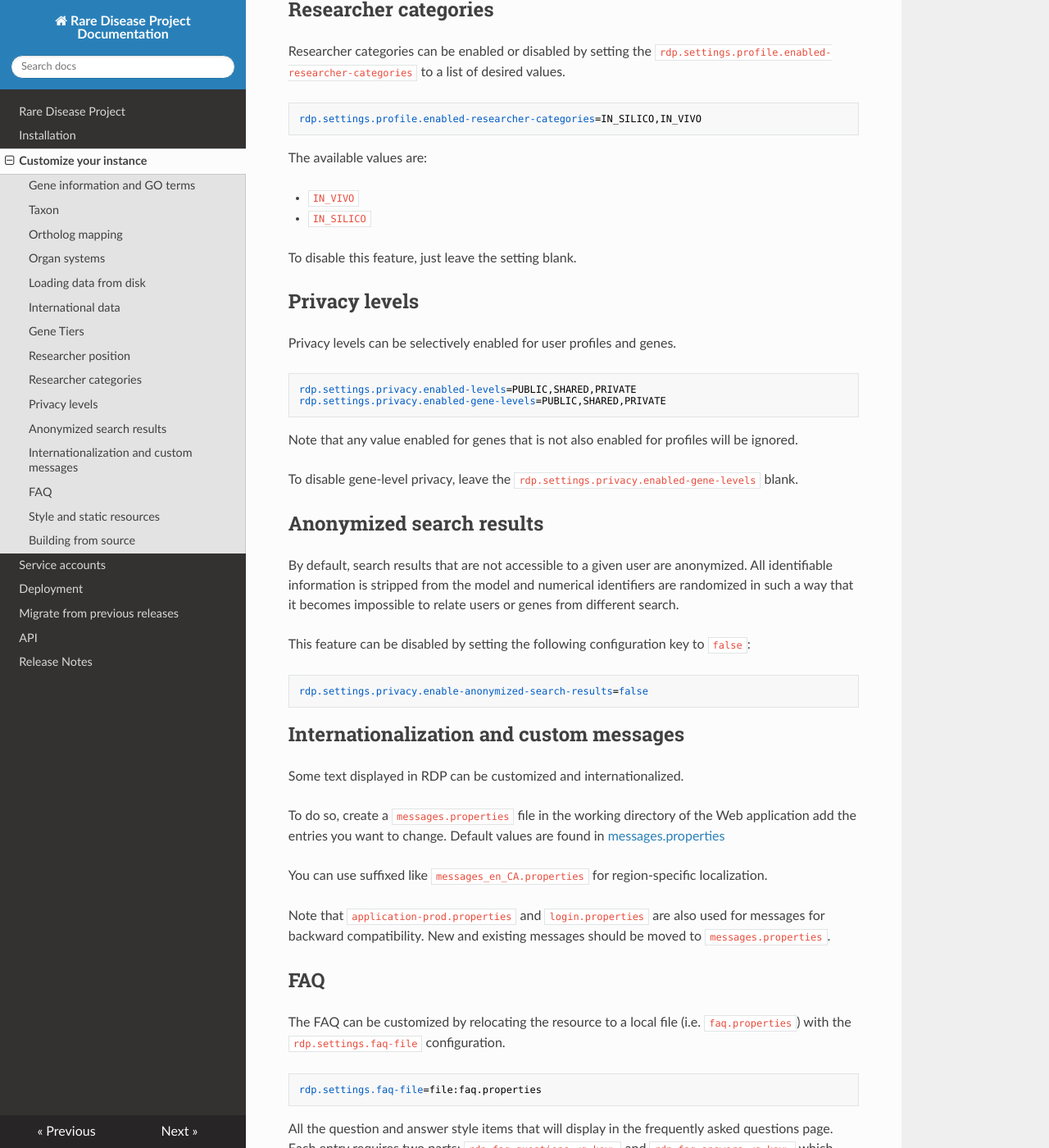
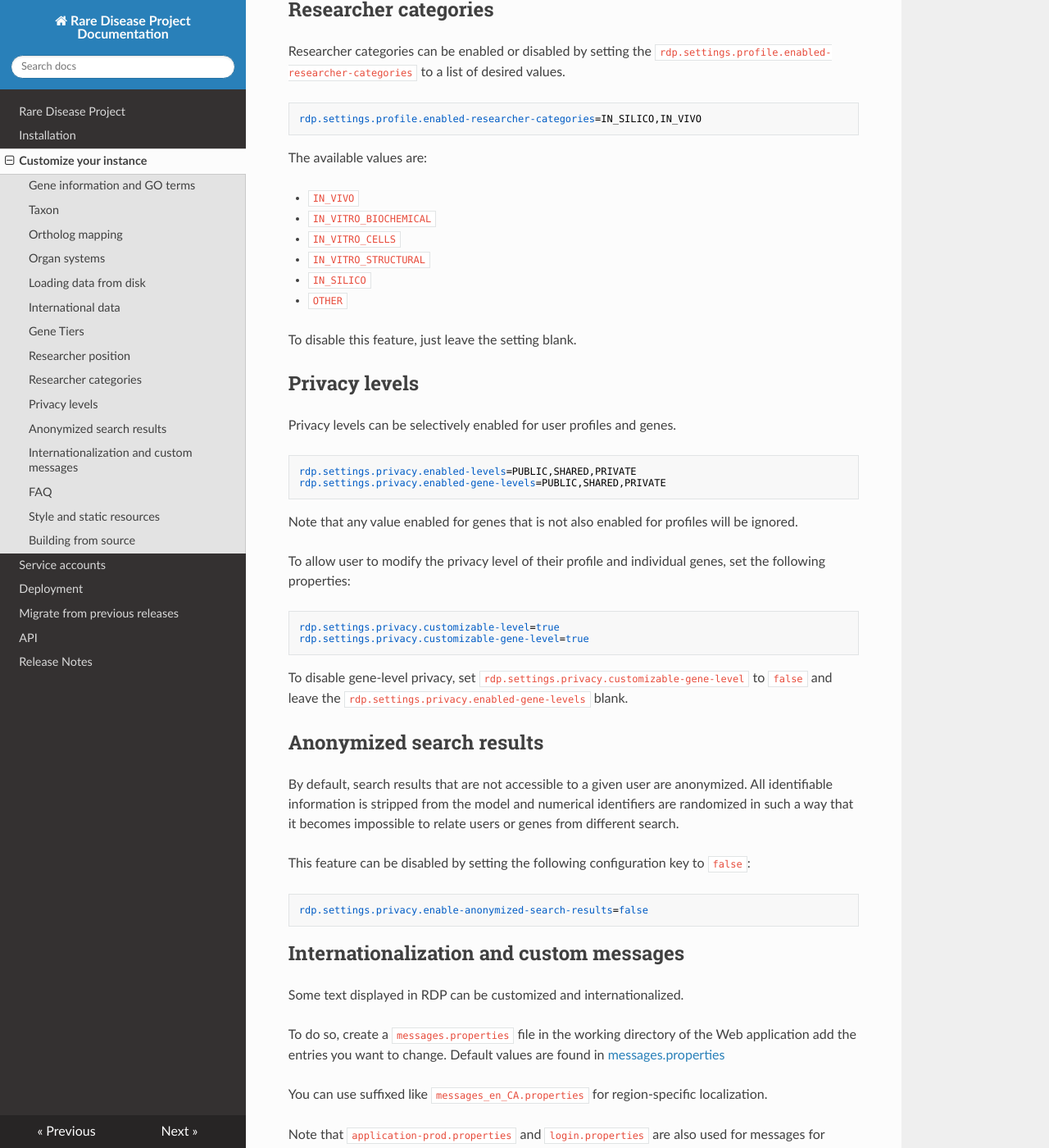
Before and after one commit to PavlidisLab/rdp, an MkDocs documentation site: the page built from docs/customization.md, in a window 1280 px wide and 1400 px high, scrolled down 4391 px. Shown: the whole window at 82% size. Built offline with MkDocs 1.6.1, drawn with Linux system fonts in a browser that asks for light colours; nearby versions of some CDN libraries.

Commit message:
docs: Add all researcher categories and describe customization of privacy levels

````diff
--- a/docs/customization.md
+++ b/docs/customization.md
@@ -213,7 +213,11 @@ rdp.settings.profile.enabled-researcher-categories=IN_SILICO,IN_VIVO
 The available values are:
 
  - `IN_VIVO`
+ - `IN_VITRO_BIOCHEMICAL`
+ - `IN_VITRO_CELLS`
+ - `IN_VITRO_STRUCTURAL`
  - `IN_SILICO`
+ - `OTHER`
 
 To disable this feature, just leave the setting blank.
 
@@ -229,7 +233,16 @@ rdp.settings.privacy.enabled-gene-levels=PUBLIC,SHARED,PRIVATE
 Note that any value enabled for genes that is not also enabled for profiles
 will be ignored.
 
-To disable gene-level privacy, leave the `rdp.settings.privacy.enabled-gene-levels` blank.
+To allow user to modify the privacy level of their profile and individual
+genes, set the following properties:
+
+```ini
+rdp.settings.privacy.customizable-level=true
+rdp.settings.privacy.customizable-gene-level=true
+```
+
+To disable gene-level privacy, set `rdp.settings.privacy.customizable-gene-level`
+to `false` and leave the `rdp.settings.privacy.enabled-gene-levels` blank.
 
 ## Anonymized search results
 
````
